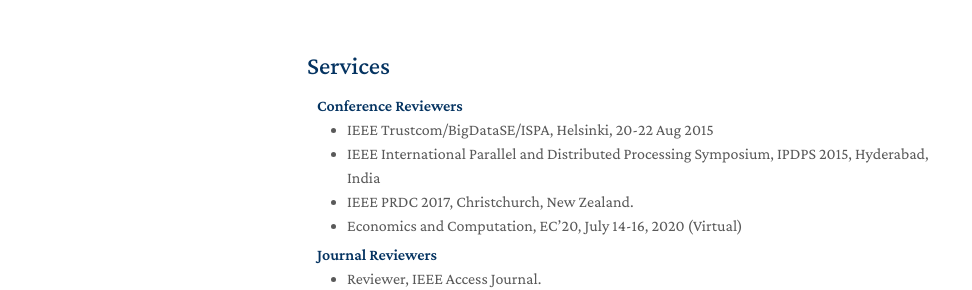
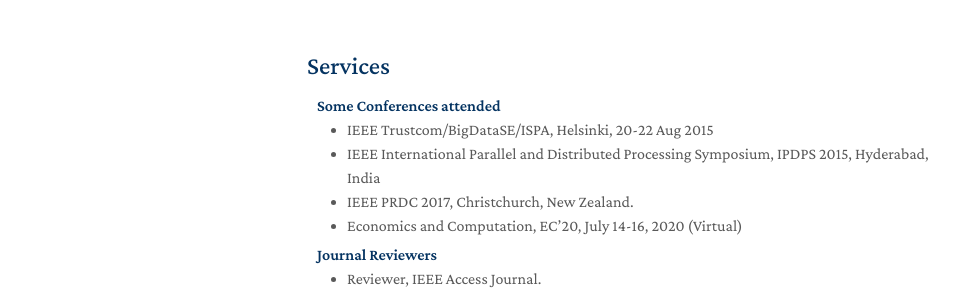
Before and after one commit to nentaweg/nentaweg.github.io, a Jekyll site: the page built from index.md, in a window 1280 px wide and 900 px high, scrolled down 820 px. Shown: the part 423-713 px from the top of the window, without its empty margins (163-1135 px from the left). Built offline with Jekyll 4.4.1, drawn with Linux system fonts in a browser that asks for light colours; nearby versions of some CDN libraries; a style sheet for code colours, icons or effects is not loaded; our own code applies the rules of GitHub Pages for plain Markdown files.

Commit message:
Update services.md

```diff
--- a/_includes/services.md
+++ b/_includes/services.md
@@ -1,6 +1,6 @@
 ## Services
 
-<h4 style="margin:0 10px 0;">Conference Reviewers</h4>
+<h4 style="margin:0 10px 0;">Some Conferences attended</h4>
 
 <ul style="margin:0 0 5px;">
   <li><a href="http://cvpr2023.thecvf.com/"><autocolor>IEEE Trustcom/BigDataSE/ISPA, Helsinki, 20-22 Aug 2015</autocolor></a></li>
```
